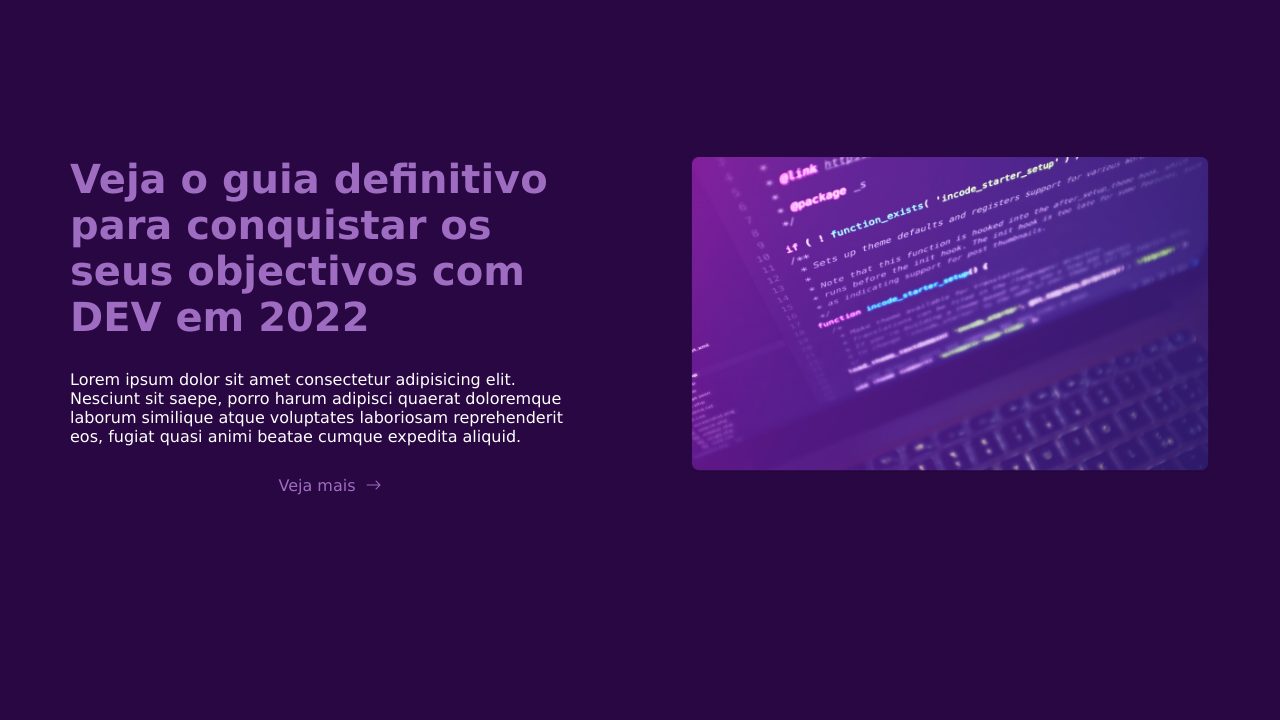
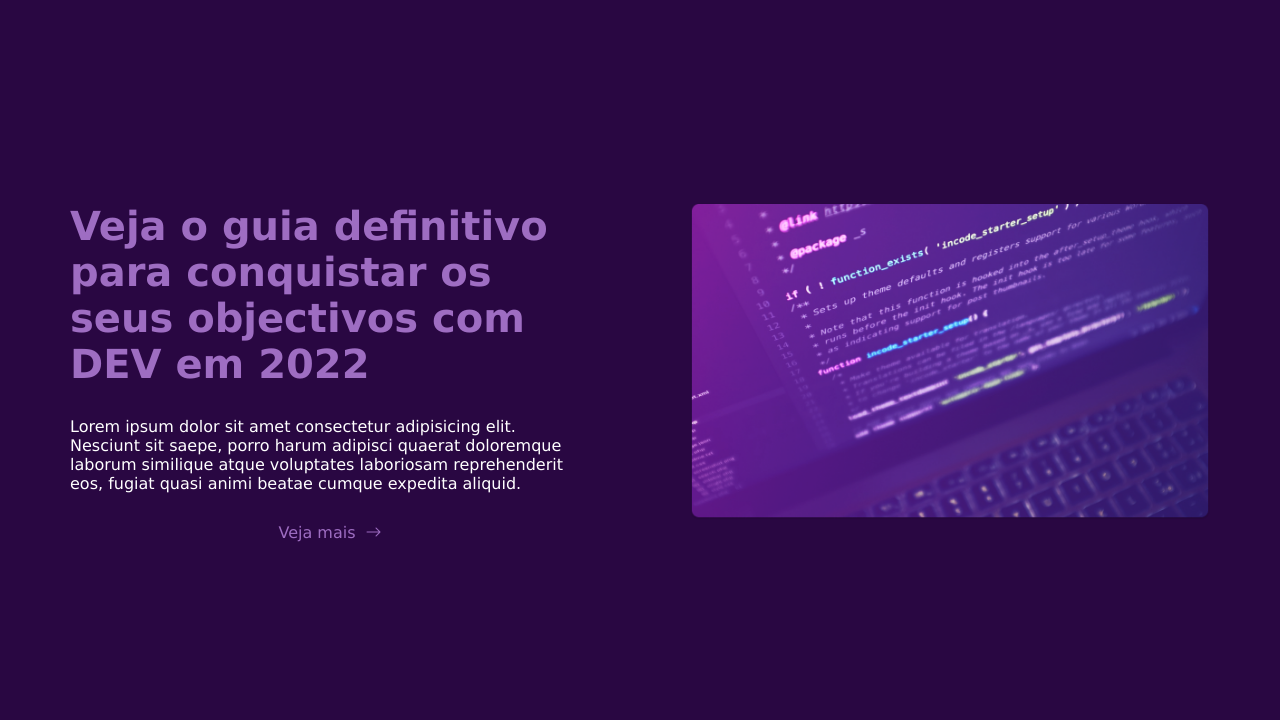
Before and after one commit to CarlosSoares123/RockBlog, a plain HTML site: page index.html in a window 1280 px wide. Shown: the part 80-800 px from the top of the page. Drawn offline with Linux system fonts and the light colour scheme.

Commit message:
actualizar

```diff
--- a/style.css
+++ b/style.css
@@ -128,7 +128,6 @@ margin-inline-end: 20px;
   display: flex;
   justify-content: center;
   align-items: center;
-  padding-top: 155px;
 }
 
 .home .section-titulo{
@@ -278,6 +277,7 @@ color:lime;
 
   .home .container{
     gap: 100px;
+    padding-top: 155px;
   }
   .card{
     grid-template-columns: 1fr 1fr 1fr;
```
Also changed, not shown: Img.png (added), 1 other file.
